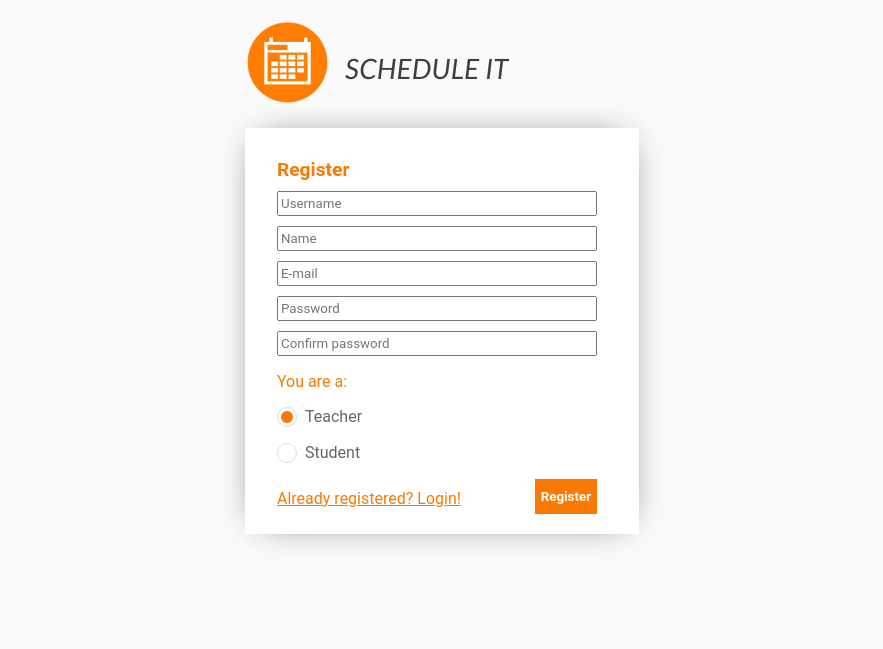
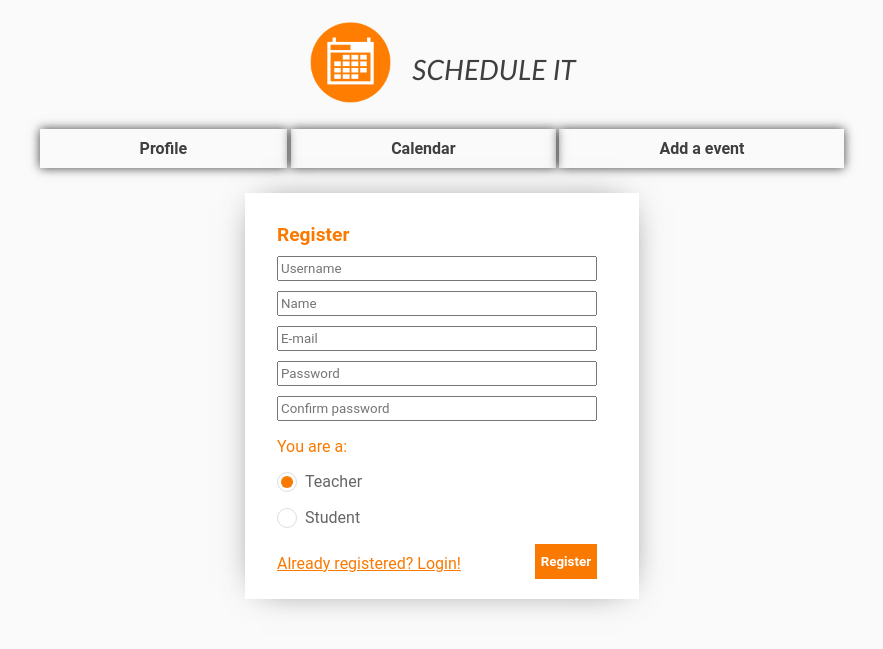
Before and after one commit to DenislavNedev/web-project, a PHP site: page /views/register.html in a window 1280 px wide. Shown: the top 649 px of the page, without its empty margins (198-1081 px from the left). Run offline with PHP 8.4, Linux system fonts and the light colour scheme.

Commit message:
Few css adjusments + added a nav bar

```diff
--- a/css/calendar.css
+++ b/css/calendar.css
@@ -4,6 +4,7 @@
   padding: 20px 30px;
   color: #363b41;
   width: fit-content;
+  display: contents;
 }
 
 .calendar_header {
@@ -54,7 +55,7 @@
 } */
 
 .event_item {
-  padding: 5px;
+  padding: 10px 5px 5px 5px;
   cursor: pointer;
 }
 
--- a/css/index.css
+++ b/css/index.css
@@ -1,6 +1,10 @@
 * {
     box-sizing: border-box;
     font-family: 'Roboto', sans-serif;
+  }
+
+  main {
+      text-align: center;
   }
 
   body {
@@ -13,9 +17,14 @@
     margin-top: 20px;
   }
 
+  .logo-header, .nav {
+    text-align: center;
+  }
+
   #logo {
     width: 85px;
     height: 85px;
+    display: inline-block;
   }
 
   #logo-title {
@@ -26,9 +35,30 @@
     font-family: 'Trebuchet MS', 'Lucida Sans Unicode', 'Lucida Grande', 'Lucida Sans', Arial, sans-serif;
     font-style: italic;
     font-variant-caps: all-petite-caps;
+    display: inline-block;
+    vertical-align: bottom;
   }
 
   .container {
-    display: flex;
+    /* display: flex; */
     margin-bottom: 20px;
   }
+
+  .nav-item {
+    display: inline-block;
+    text-decoration: none;
+    padding: 10px 100px;
+    font-weight: bolder;
+    margin: 0px 0px 25px 0px;
+    color: rgba(0, 0, 0, 0.75);
+    border-color: rgba(0, 0, 0, 0.75);
+    box-shadow: 0px 0px 10px rgba(0, 0, 0, 0.75);
+  }
+
+  .nav-item:hover {
+    color: #fa7900;
+    /* border-style: solid; */
+    /* border-width: 0px 1px; */
+    border-color: #fa7900;
+    box-shadow: 0px 0px 10px #fa7900;
+  }
--- a/css/login-register.css
+++ b/css/login-register.css
@@ -7,16 +7,13 @@
     /* border: 2px solid #fa7900; */
     width: -moz-fit-content;
     width: fit-content;
+    text-align: left;
 }
 
 input:focus {
     outline: none !important;
     border-color: #fa7900;
     box-shadow: 0 0 10px #fa7900;
-}
-
-.panel-forms {
-    display: table;
 }
 
 #heading-text {
@@ -54,6 +51,7 @@ input:focus {
 
 #register-inputs, #login-inputs legend {
     color: #fa7900;
+    text-align: left;
 }
 
 #register-panel, #login-panel {
--- a/views/register.html
+++ b/views/register.html
@@ -12,11 +12,15 @@
 </head>
 
 <body class="center">
-    <nav></nav>
-    <header class="container">
+    <header class="logo-header container">
         <img id="logo" src="../img/logo.png"></img>
         <p id="logo-title">Schedule it</p>
     </header>
+    <nav class="nav" id="navigation">
+        <a class="nav-item" href="views/profile.html">Profile</a>
+        <a class="nav-item" href="views/calendar.html">Calendar</a>
+        <a class="nav-item" href="views/calendar.html">Add a event</a>
+    </nav>
     <main>
         <div class="panel-forms login-register-content">
             <section id="register-panel" class="panels">
```
Also changed, not shown: views/calendar.html (+5 -5 lines), views/login.html (+6 -2 lines), views/profile.html (+6 -2 lines).
